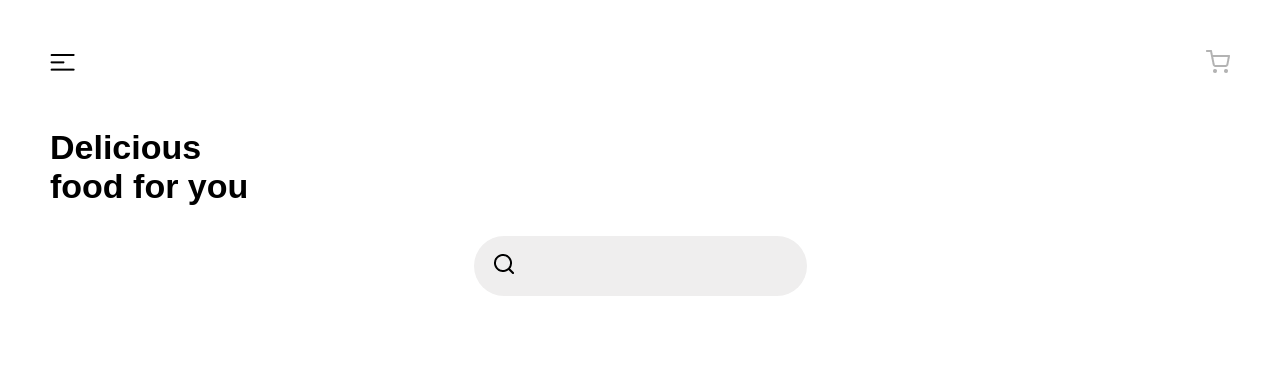
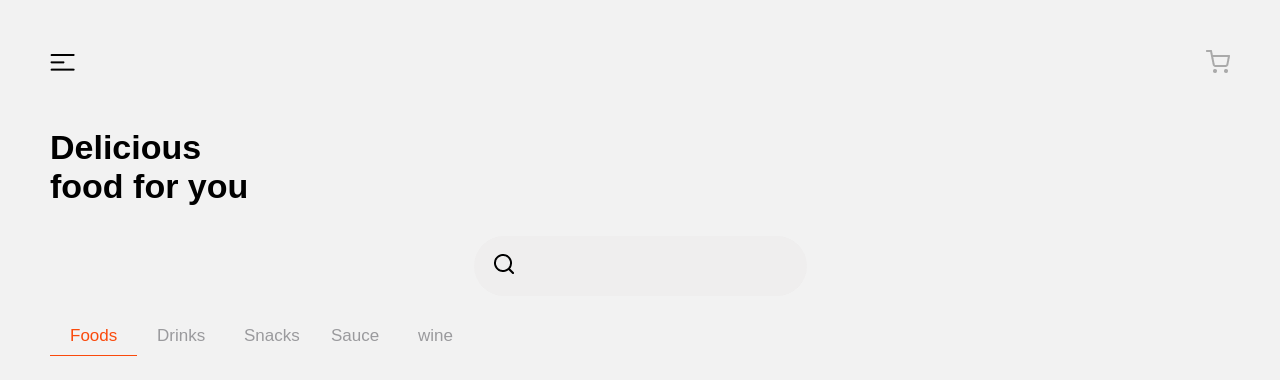
Before and after one commit to A-mahdi-A/coding, a React (Vite) app in the folder 2/f-d-a/: page /Home in a window 1280 px wide. Shown: the top 380 px of the page. Built offline with nearby package versions, Linux system fonts and the light colour scheme.

Commit message:
over meno

```diff
--- a/2/f-d-a/src/pages/HOME/home.jsx
+++ b/2/f-d-a/src/pages/HOME/home.jsx
@@ -14,9 +14,17 @@ function Home() {
         </h1>
       </section>
       {/* search */}
-      <section id="searchin">
+      <section id="serchin">
 
         <Search/>
+      </section>
+      {/* meno part */}
+      <section id="meno">
+        <div id="select"><a href="#">Foods</a></div>
+        <div><a href="#">Drinks</a></div>
+        <div><a href="#">Snacks</a></div>
+        <div><a href="#">Sauce</a></div>
+        <div><a href="#">wine</a></div>
       </section>
     </>
   );
--- a/2/f-d-a/src/pages/HOME/style.scss
+++ b/2/f-d-a/src/pages/HOME/style.scss
@@ -1,4 +1,6 @@
 body {
+    background-color: #F2F2F2;
+    ;
     font-family: sans-serif;
 
     section#text-Home {
@@ -11,10 +13,43 @@ body {
             font-size: 34px;
         }
     }
+
     // ---------------------------------------------------------------
-    section#searchin{
+    section#serchin {
         display: flex;
         justify-content: center;
         margin: 30px 0px;
+
+    }
+
+    // ------------------------------------------------------------
+    section#meno {
+        padding-left: 50px;
+        display: flex;
+        overflow-x: auto;
+        ::-webkit-scrollbar{
+            width: 1px;
+        }
+height: 30px;
+        div {
+            width: 87px;
+
+            a {
+                text-decoration: none;
+                color: #9A9A9D;
+                ;
+                font-size: 17px;
+                margin: 10px 20px;
+            }
+        }
+
+        div#select {
+            border-bottom: 1px solid #FA4A0C;
+
+            a {
+                color: #FA4A0C;
+            }
+        }
+
     }
 }
```
